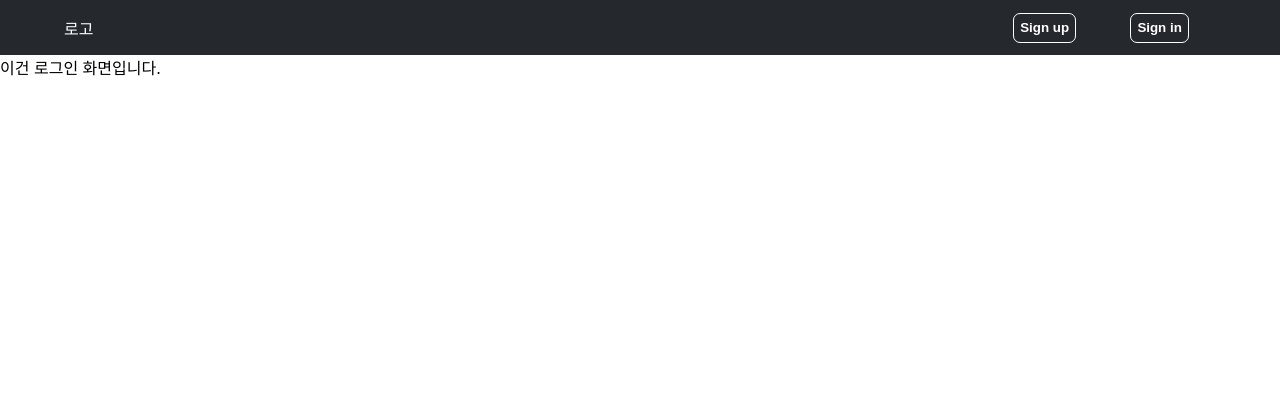
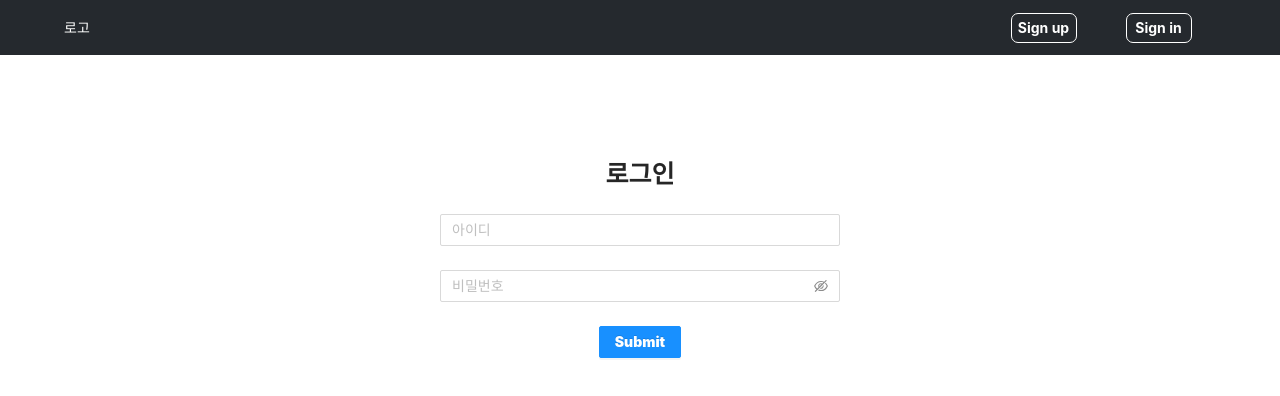
Before and after one commit to taewankang/elekant_front, a React (Create React App) app in the folder front/: page /login in a window 1280 px wide. Shown: the top 396 px of the page. Built offline with nearby package versions, Linux system fonts and the light colour scheme.

Commit message:
add login component

```diff
--- a/front/package.json
+++ b/front/package.json
@@ -7,6 +7,7 @@
     "@testing-library/jest-dom": "^4.2.4",
     "@testing-library/react": "^9.3.2",
     "@testing-library/user-event": "^7.1.2",
+    "antd": "^4.5.2",
     "react": "^16.13.1",
     "react-dom": "^16.13.1",
     "react-redux": "^7.2.1",
--- a/front/src/App.js
+++ b/front/src/App.js
@@ -6,7 +6,7 @@ import {useDispatch, useSelector} from 'react-redux';
 import SignUp from './page/SignUp';
 import Login from './page/Login';
 import {BrowserRouter as Router, Route, Switch} from 'react-router-dom';
-
+import {Button} from 'antd';
 const App = () => {
   const {isLogin} = useSelector(state => state.reducer);
   return (
--- a/front/src/component/login/LoginContent.js
+++ b/front/src/component/login/LoginContent.js
@@ -1,10 +1,58 @@
-import React from 'react';
+import React, {useEffect, useState, useCallback} from 'react';
+import {LoginContainer, LoginContents, Title, InputContainer} from './style';
+import { Form, Input, Button } from 'antd';
+import 'antd/dist/antd.css';
+const layout = {
+  labelCol: { span: 8 },
+  wrapperCol: { span: 16 },
+};
+const tailLayout = {
+  wrapperCol: { offset: 8, span: 16 },
+};
+const LoginContent = () => {
+  const onFinish = useCallback(values => {    //values에 아이디, 비밀번호 값이 다 저장되어 있음
+    console.log('Success:', values);
+  });
 
-const LoginContent = () => {
+  const onFinishFailed = useCallback(errorInfo => {
+    console.log('Failed:', errorInfo);
+  });
+
   return (
-    <div>
-      이건 로그인 화면입니다.
-    </div>
+    <LoginContainer>
+      <LoginContents>
+        <Title>로그인</Title>
+        <InputContainer>
+          <Form
+            style={{width: '80%'}}
+            name="basic"
+            initialValues={{ remember: true }}
+            onFinish={onFinish}
+            onFinishFailed={onFinishFailed}>
+          <Form.Item
+            name="username"
+            rules={[{ required: true, message: '아이디를 입력하세요!' }]}>
+            <Input placeholder='아이디'/>
+          </Form.Item>
+          <Form.Item
+            name="password"
+            rules={[{ required: true, message: '비밀번호를 입력하세요' }]}>
+            <Input.Password placeholder='비밀번호'/>
+          </Form.Item>
+          <div style={{display: 'flex', justifyContent:'center'}}>
+            <Form.Item>
+              <Button
+                style={{fontWeight: '900'}}
+                type="primary"
+                htmlType="submit">
+                Submit
+              </Button>
+            </Form.Item>
+          </div>
+        </Form>
+        </InputContainer>
+      </LoginContents>
+    </LoginContainer>
   )
 }
 
--- /dev/null
+++ b/front/src/component/login/style.js
@@ -0,0 +1,30 @@
+import styled from 'styled-components';
+
+export const LoginContainer = styled.div`
+  width: 100%;
+  display: flex;
+  height: 100vh;
+  justify-content: center;
+`
+
+export const LoginContents = styled.div`
+  width: 500px;
+  height: 400px;
+  margin-top: 100px;
+`
+export const Title = styled.div`
+  display: flex;
+  justify-content: center;
+  font-family: bold;
+  font-weight: 900;
+  font-size: 25px;
+`
+
+export const InputContainer = styled.div`
+  width: 100%;
+  display: flex;
+  justify-content:center;
+  margin-top: 20px;
+  height: 100%;
+
+`
--- a/front/src/component/menu/before_login/style.js
+++ b/front/src/component/menu/before_login/style.js
@@ -42,6 +42,7 @@ export const MenuButton = styled.button`
   border: 1px solid #FFFFFF;
   height: 30px;
   color: #FFFFFF;
+  min-width: 66px;
   font-weight: bold;
   border-radius: 7px;
 `
```
Also changed, not shown: 1 other file (tests, documents, lock files or other folders).
